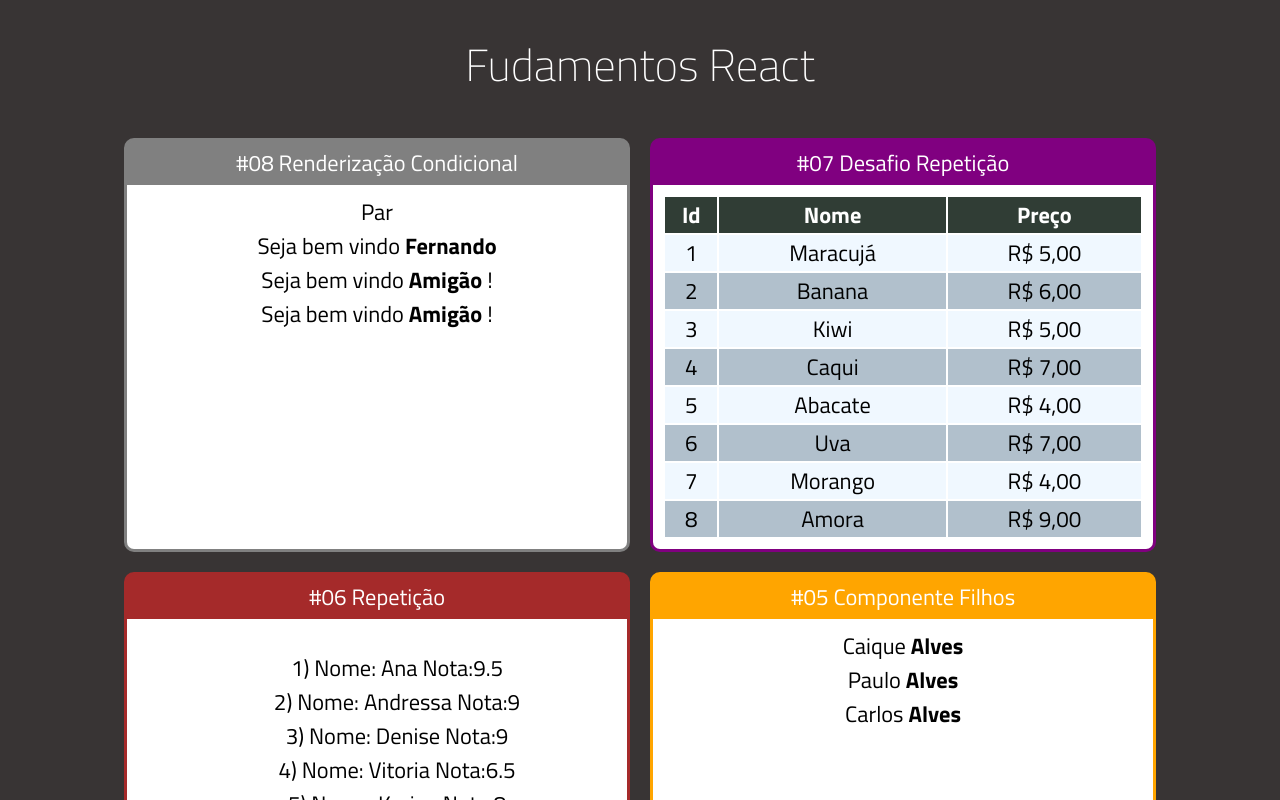
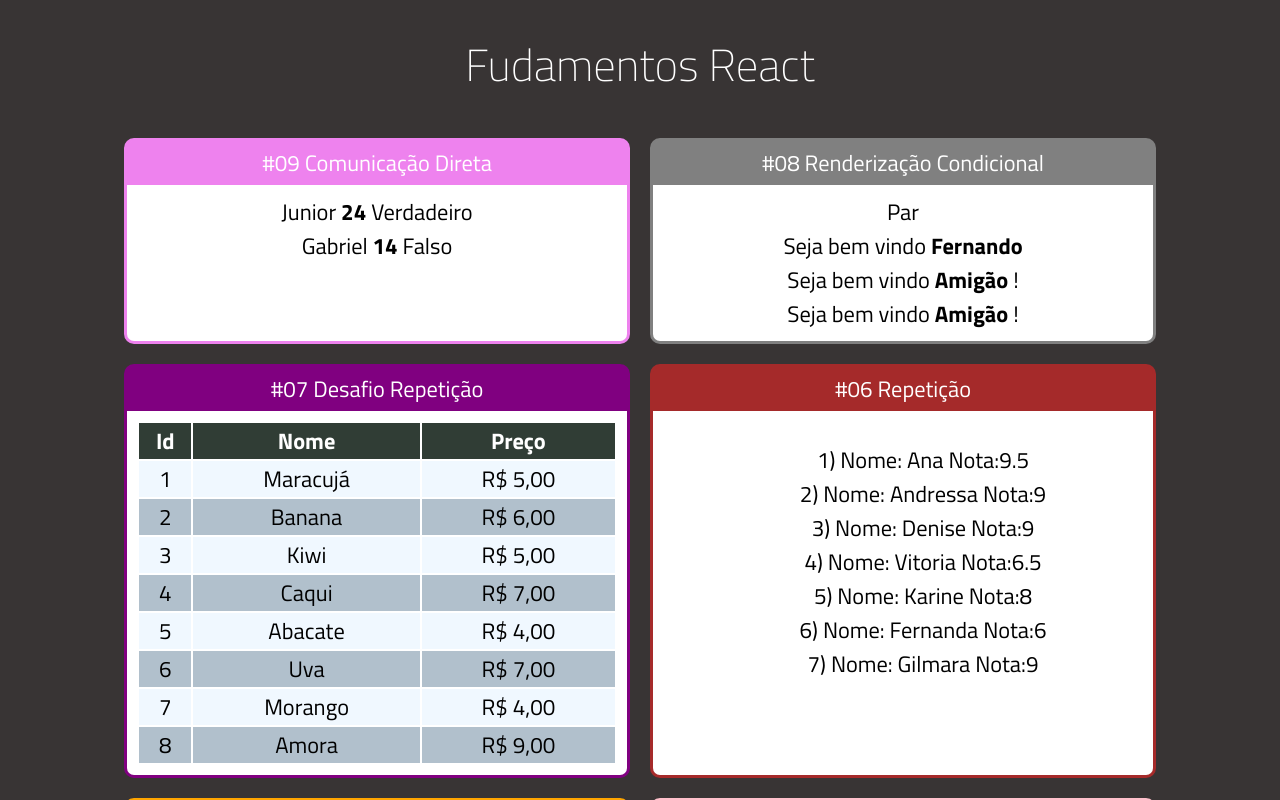
Before and after one commit to caiquewin/LearnReact, a React (Create React App) app: page / in a window 1280 px wide. Shown: the top 800 px of the page. Built offline with nearby package versions, Linux system fonts and the light colour scheme.

Commit message:
adicionanndo comunicação direta (componente pai passando informações pro componente filho

```diff
--- a/src/App.jsx
+++ b/src/App.jsx
@@ -2,7 +2,7 @@
 import React from "react";
 
 import Card from "./components/layout/Card";
-
+import DiretaPai from'./components/comunicacao/DiretaPai'
 import UsuarioInfo from "./components/condicional/UsuarioInfo";
 import ParOuImpar from "./components/condicional/ParOuImpar";
 import TabelaProdutos from "./components/repeticao/TabelaProdutos";
@@ -20,6 +20,10 @@
       <h1>Fudamentos React</h1>
 
       <div className="Cards">
+      <Card titulo="#09 Comunicação Direta" color="violet">
+      <DiretaPai></DiretaPai>
+        </Card>
+
         <Card titulo="#08 Renderização Condicional" color="grey">
           <ParOuImpar numero={50}></ParOuImpar>
           <UsuarioInfo usuario={{ nome: "Fernando" }}></UsuarioInfo>
--- /dev/null
+++ b/src/components/comunicacao/DiretaFilho.jsx
@@ -0,0 +1,11 @@
+import React from "react";
+
+export default props =>{
+    return(
+        <div>
+            <span>{props.nome} </span>
+            <span><strong>{props.idade} </strong></span>
+            <span>{props.nerd ? "Verdadeiro":"Falso"}</span>
+        </div>
+    )
+}
--- /dev/null
+++ b/src/components/comunicacao/DiretaPai.jsx
@@ -0,0 +1,14 @@
+import React from "react";
+
+import DiretaFilho from "./DiretaFilho";
+
+
+export default props =>{
+    return(
+        <div>
+            <DiretaFilho nome="Junior " idade={24} nerd={true}></DiretaFilho>
+            <DiretaFilho nome="Gabriel" idade={14} nerd={false}></DiretaFilho>
+
+        </div>
+    )
+}
```
